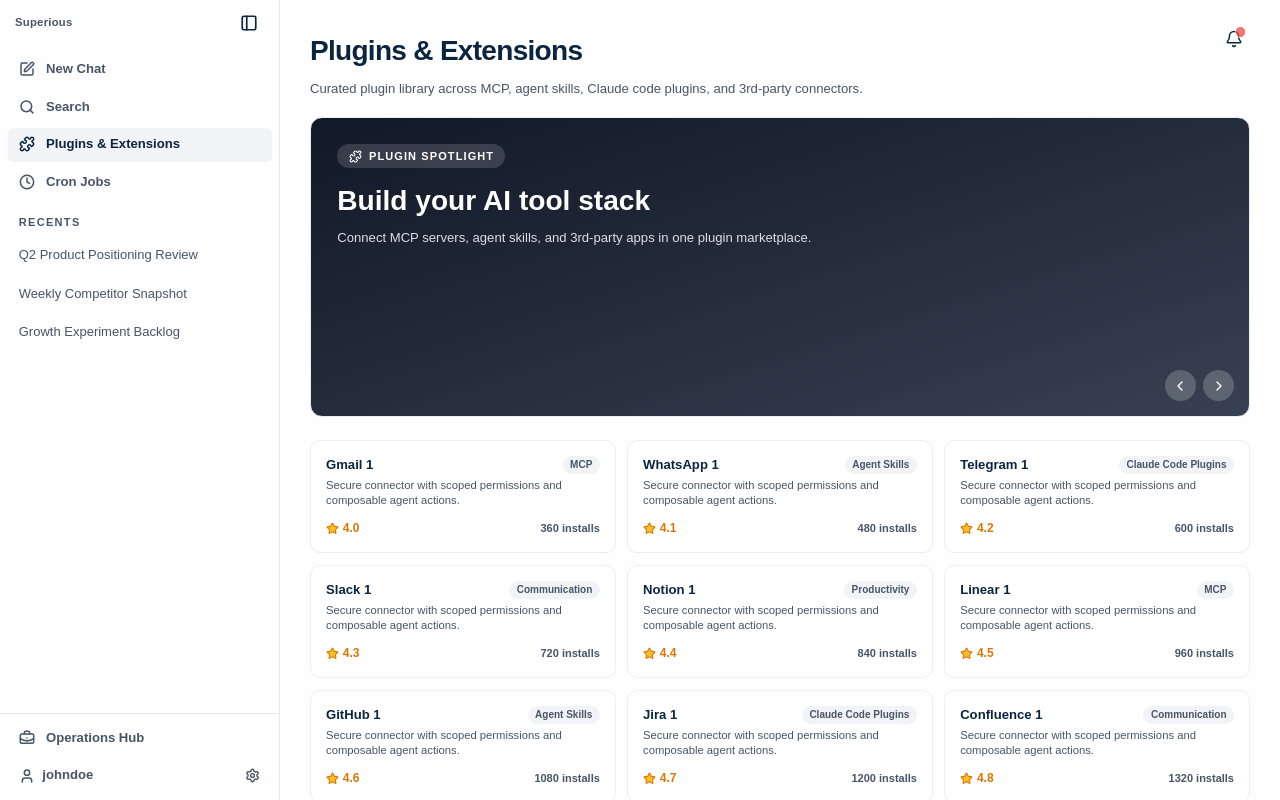
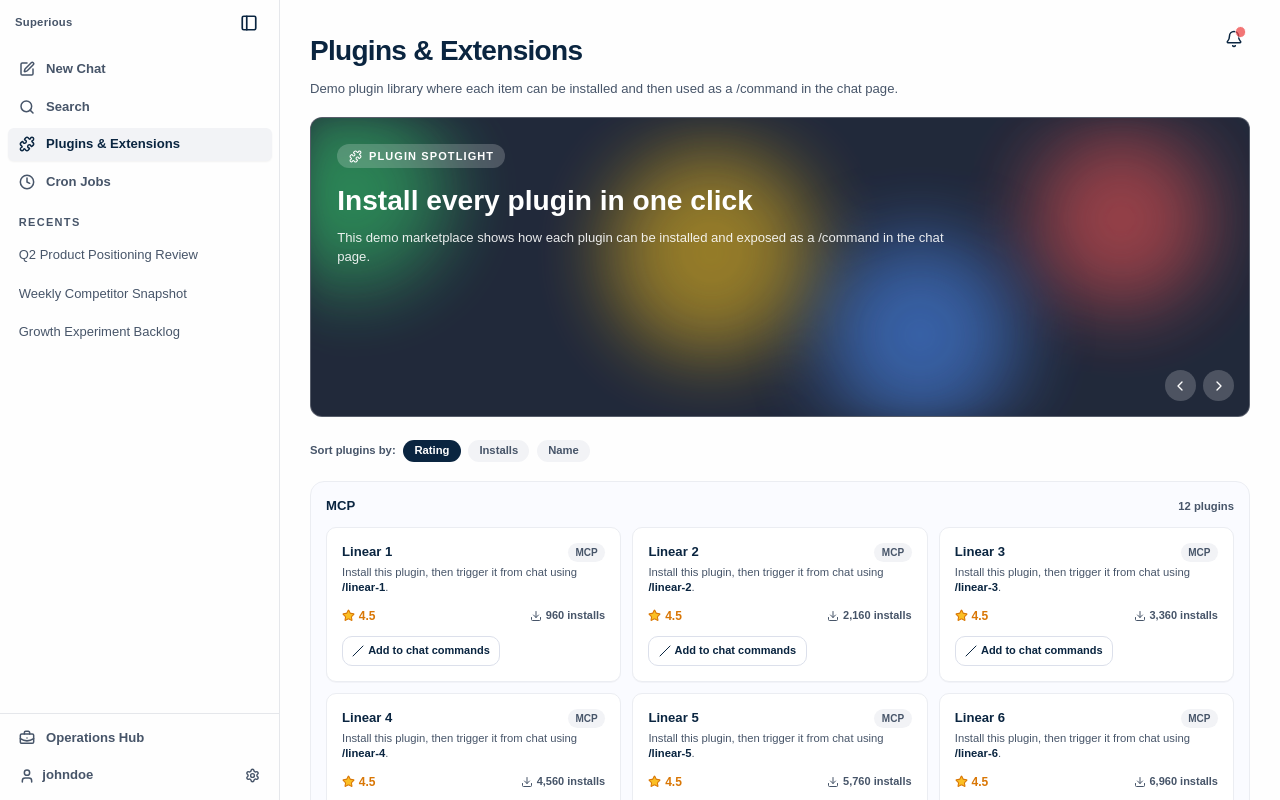
Before and after one commit to nbuvhvj8/superious, a Next.js app: page /plugins in a window 1280 px wide. Built offline with nearby package versions, Linux system fonts and the light colour scheme; a web font is replaced by a local one.

Commit message:
Redesign plugins page with installable slash-command demo

```diff
--- a/src/app/plugins/page.tsx
+++ b/src/app/plugins/page.tsx
@@ -1,25 +1,29 @@
 'use client';
 
 import AppLayout from '@/components/AppLayout';
-import { ChevronLeft, ChevronRight, Puzzle, Star } from 'lucide-react';
+import { ChevronLeft, ChevronRight, Puzzle, Star, Download, Slash } from 'lucide-react';
 import { useMemo, useState } from 'react';
 
 const BANNERS = [
   {
-    title: 'Build your AI tool stack',
-    subtitle: 'Connect MCP servers, agent skills, and 3rd-party apps in one plugin marketplace.',
+    title: 'Install every plugin in one click',
+    subtitle:
+      'This demo marketplace shows how each plugin can be installed and exposed as a /command in the chat page.',
   },
   {
-    title: 'Curated automation bundles',
-    subtitle: 'Install ready-to-run packs for support, research, marketing, engineering, and ops.',
+    title: 'Slash-command ready tools',
+    subtitle:
+      'After installation, tools appear as /commands so your team can run actions directly while chatting.',
   },
   {
-    title: 'Enterprise-ready connectors',
-    subtitle: 'Gmail, Slack, WhatsApp, Telegram and many more with policy-aware controls.',
+    title: 'Organized catalog for fast discovery',
+    subtitle:
+      'Browse by category and sort by rating, installs, or name to keep your plugin hub clean and focused.',
   },
   {
-    title: 'Top rated this week',
-    subtitle: 'Discover the highest-rated tools from teams shipping with autonomous agents.',
+    title: 'Secure connectors and agent skills',
+    subtitle:
+      'MCP servers, Claude Code plugins, and communication apps wrapped in a simple install-ready demo experience.',
   },
 ];
 
@@ -37,33 +41,89 @@
   'Google Drive',
 ];
 
-const PLUGINS = Array.from({ length: 100 }).map((_, i) => ({
+const PLUGINS = Array.from({ length: 60 }).map((_, i) => ({
   name: `${BASE[i % BASE.length]} ${Math.floor(i / BASE.length) + 1}`,
   category: CATEGORIES[i % CATEGORIES.length],
-  rating: (4 + (i % 10) * 0.1).toFixed(1),
-  installs: `${(i + 3) * 120}`,
+  rating: Number((4 + (i % 10) * 0.1).toFixed(1)),
+  installs: (i + 3) * 120,
+  command: `/${BASE[i % BASE.length].toLowerCase().replace(/\s+/g, '-')}-${Math.floor(i / BASE.length) + 1}`,
 }));
+
+type SortKey = 'rating' | 'installs' | 'name';
 
 export default function PluginsPage() {
   const [banner, setBanner] = useState(0);
+  const [sortBy, setSortBy] = useState<SortKey>('rating');
   const active = useMemo(() => BANNERS[banner], [banner]);
+
+  const organizedPlugins = useMemo(() => {
+    const sorted = [...PLUGINS].sort((a, b) => {
+      if (sortBy === 'name') return a.name.localeCompare(b.name);
+      return b[sortBy] - a[sortBy];
+    });
+
+    return CATEGORIES.map((category) => ({
+      category,
+      plugins: sorted.filter((plugin) => plugin.category === category),
+    }));
+  }, [sortBy]);
 
   return (
     <AppLayout>
       <div className="mx-auto w-full max-w-[1300px] px-8 py-8">
+        <style jsx>{`
+          @keyframes wobbleFloat {
+            0% {
+              transform: translate(0, 0) scale(1);
+            }
+            33% {
+              transform: translate(18px, -10px) scale(1.05);
+            }
+            66% {
+              transform: translate(-12px, 15px) scale(0.98);
+            }
+            100% {
+              transform: translate(0, 0) scale(1);
+            }
+          }
+        `}</style>
+
         <h1 className="text-[28px] font-bold tracking-tight">Plugins & Extensions</h1>
         <p className="mt-2 text-sm text-muted-foreground">
-          Curated plugin library across MCP, agent skills, Claude code plugins, and 3rd-party
-          connectors.
+          Demo plugin library where each item can be installed and then used as a /command in the
+          chat page.
         </p>
 
-        <section className="relative mt-5 h-[300px] w-full overflow-hidden rounded-[12px] border border-[#ebedf2] bg-gradient-to-br from-[#111827] to-[#374151] p-7 text-white">
-          <div className="inline-flex items-center gap-2 rounded-full bg-white/15 px-3 py-1 text-[11px] font-bold uppercase tracking-[0.1em]">
+        <section className="relative mt-5 h-[300px] w-full overflow-hidden rounded-[12px] border border-white/30 bg-[#0f172a] p-7 text-white">
+          <div className="pointer-events-none absolute inset-0 opacity-80">
+            <div
+              className="absolute -left-10 -top-8 h-48 w-48 rounded-full blur-2xl"
+              style={{ background: '#22c55e80', animation: 'wobbleFloat 8s ease-in-out infinite' }}
+            />
+            <div
+              className="absolute left-1/3 top-6 h-52 w-52 rounded-full blur-2xl"
+              style={{ background: '#eab30880', animation: 'wobbleFloat 9s ease-in-out infinite' }}
+            />
+            <div
+              className="absolute right-10 top-2 h-44 w-44 rounded-full blur-2xl"
+              style={{ background: '#ef444480', animation: 'wobbleFloat 7s ease-in-out infinite' }}
+            />
+            <div
+              className="absolute bottom-0 right-1/4 h-48 w-48 rounded-full blur-2xl"
+              style={{ background: '#3b82f680', animation: 'wobbleFloat 10s ease-in-out infinite' }}
+            />
+            <div className="absolute inset-0 bg-white/10 backdrop-blur-md" />
+          </div>
+
+          <div className="relative z-10">
+            <div className="inline-flex items-center gap-2 rounded-full bg-white/20 px-3 py-1 text-[11px] font-bold uppercase tracking-[0.1em]">
               <Puzzle size={13} /> Plugin Spotlight
             </div>
-          <h2 className="mt-4 max-w-[620px] text-3xl font-bold">{active.title}</h2>
-          <p className="mt-3 max-w-[620px] text-sm text-white/85">{active.subtitle}</p>
-          <div className="absolute bottom-4 right-4 flex items-center gap-2">
+            <h2 className="mt-4 max-w-[640px] text-3xl font-bold">{active.title}</h2>
+            <p className="mt-3 max-w-[640px] text-sm text-white/90">{active.subtitle}</p>
+          </div>
+
+          <div className="absolute bottom-4 right-4 z-10 flex items-center gap-2">
             <button
               onClick={() => setBanner((p) => (p - 1 + BANNERS.length) % BANNERS.length)}
               className="rounded-full bg-white/20 p-2 hover:bg-white/30"
@@ -79,31 +139,66 @@
           </div>
         </section>
 
-        <section className="mt-6 grid gap-3 md:grid-cols-2 lg:grid-cols-3">
-          {PLUGINS.map((plugin) => (
+        <section className="mt-6 flex flex-wrap items-center gap-2">
+          <span className="text-xs font-semibold text-muted-foreground">Sort plugins by:</span>
+          {(['rating', 'installs', 'name'] as SortKey[]).map((key) => (
+            <button
+              key={key}
+              onClick={() => setSortBy(key)}
+              className={`rounded-full px-3 py-1 text-xs font-semibold transition ${
+                sortBy === key
+                  ? 'bg-foreground text-background'
+                  : 'bg-[#f2f3f6] text-muted-foreground hover:bg-[#e6e8ef]'
+              }`}
+            >
+              {key[0].toUpperCase() + key.slice(1)}
+            </button>
+          ))}
+        </section>
+
+        <section className="mt-5 space-y-5">
+          {organizedPlugins.map(({ category, plugins }) => (
+            <div key={category} className="rounded-xl border border-[#ebedf2] bg-[#fafbff] p-4">
+              <div className="mb-3 flex items-center justify-between">
+                <h3 className="text-sm font-bold text-foreground">{category}</h3>
+                <span className="text-xs font-semibold text-muted-foreground">
+                  {plugins.length} plugins
+                </span>
+              </div>
+
+              <div className="grid gap-3 md:grid-cols-2 lg:grid-cols-3">
+                {plugins.map((plugin) => (
                   <article
                     key={plugin.name}
-              className="rounded-[10px] border border-[#ebedf2] bg-white p-4"
+                    className="rounded-[10px] border border-[#ebedf2] bg-white p-4 shadow-[0_1px_0_rgba(15,23,42,0.03)]"
                   >
                     <div className="flex items-start justify-between gap-2">
-                <h3 className="text-sm font-bold text-foreground">{plugin.name}</h3>
+                      <h4 className="text-sm font-bold text-foreground">{plugin.name}</h4>
                       <span className="rounded-full bg-[#f2f3f6] px-2 py-0.5 text-[10px] font-bold text-muted-foreground">
                         {plugin.category}
                       </span>
                     </div>
                     <p className="mt-1 text-xs text-muted-foreground">
-                Secure connector with scoped permissions and composable agent actions.
+                      Install this plugin, then trigger it from chat using{' '}
+                      <span className="font-semibold text-foreground">{plugin.command}</span>.
                     </p>
-              <div className="mt-3 flex items-center justify-between">
+                    <div className="mt-3 flex items-center justify-between gap-2">
                       <span className="inline-flex items-center gap-1 text-[12px] font-bold text-amber-600">
                         <Star size={13} className="fill-amber-400" />
-                  {plugin.rating}
+                        {plugin.rating.toFixed(1)}
                       </span>
-                <span className="text-[11px] font-semibold text-muted-foreground">
-                  {plugin.installs} installs
+                      <span className="inline-flex items-center gap-1 text-[11px] font-semibold text-muted-foreground">
+                        <Download size={12} />
+                        {plugin.installs.toLocaleString()} installs
                       </span>
                     </div>
+                    <button className="mt-3 inline-flex items-center gap-1 rounded-md border border-[#dce0eb] px-2.5 py-1.5 text-[11px] font-semibold text-foreground hover:bg-[#f5f7fb]">
+                      <Slash size={12} /> Add to chat commands
+                    </button>
                   </article>
+                ))}
+              </div>
+            </div>
           ))}
         </section>
       </div>
```
Lines whose indentation alone changed are shown as unchanged.
